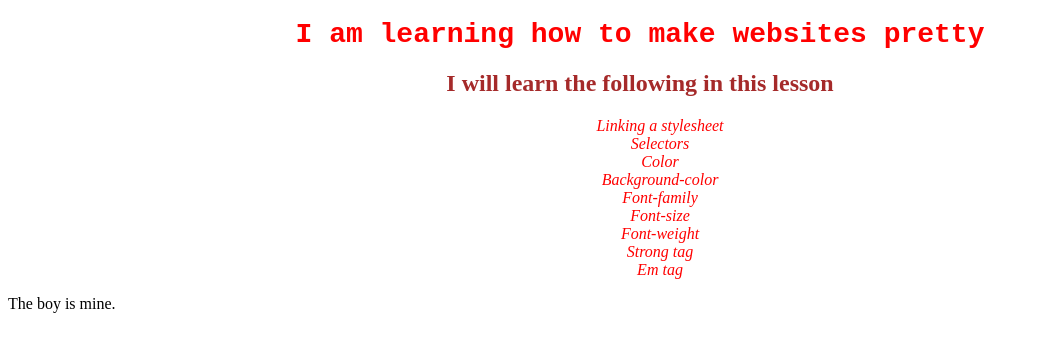
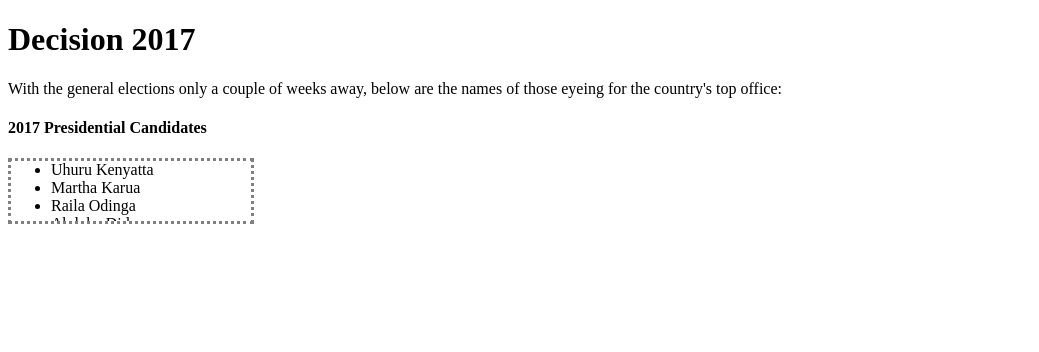
Before and after one commit to ndurivin/Moringa-Projects, a plain HTML site: page index.html in a window 1280 px wide. Shown: the whole page, without its empty margins (0-1039 px from the left). Drawn offline with Linux system fonts and the light colour scheme.

Commit message:
Added name to list

```diff
--- a/index.html
+++ b/index.html
@@ -1,23 +1,28 @@
 <!DOCTYPE html>
 <html>
     <head>
-        <title>Introduction to CSS</title>
-        <link rel="stylesheet" type="text/css" href="style.css">
+        <meta charset="utf-8">
+        <meta name="viewport" content="width=device-width">
+        <title> Decision 2017</title>
+        <link rel="stylesheet" href="style.css" type="text/css">
     </head>
     <body>
-        <h1>I am learning how to make websites pretty</h1>
-        <h2>I will learn the following in this lesson</h2>
+        <h1>Decision 2017</h1>
+        <p>
+            With the general elections only a couple of weeks away, below
+            are the names of those eyeing for the country's top office:
+        </p>
+        <h4>2017 Presidential Candidates</h4>
         <ul>
-            <li>Linking a stylesheet</li>
-            <li>Selectors</li>
-            <li>Color</li>
-            <li>Background-color</li>
-            <li>Font-family</li>
-            <li>Font-size</li>
-            <li>Font-weight</li>
-            <li>Strong tag</li>
-            <li>Em tag</li>
+            <li>Uhuru Kenyatta</li>
+            <li>Martha Karua</li>
+            <li>Raila Odinga</li>
+            <li>Abduba Dida</li>
+            <li>Ekuru Aukot</li>
+            <li>Shakhalaga Jirongo</li>
+            <li>Japheth Kaluyu</li>
+            <li>Michael Mwaura</li>
+            <li>Joseph Nyagah</li>
         </ul>
-        <p>The boy is mine.</p>
     </body>
 </html>
--- a/style.css
+++ b/style.css
@@ -1,25 +1,9 @@
-h1 {
-    font-family: 'Courier New', 'Sans-Serif';
-    color: red;
-    font-size: 28px;
-    text-align: center;
-  }
 
-  h2 {
-    text-align: center;
-    font-family: 'Times New Roman', cursive;
-    color: brown;
-  }
+    ul {
+        border: 3px dotted grey;
+        width: 200px;
+        height: 60px;
+        overflow: auto;
 
-  ul {
-    list-style-type: none;
-  }
 
-  li {
-    color: red;
-    font-style: italic;
-    text-align: center;
-  }
-  p{
-      font-style: normal;
-  }
+      }
```
